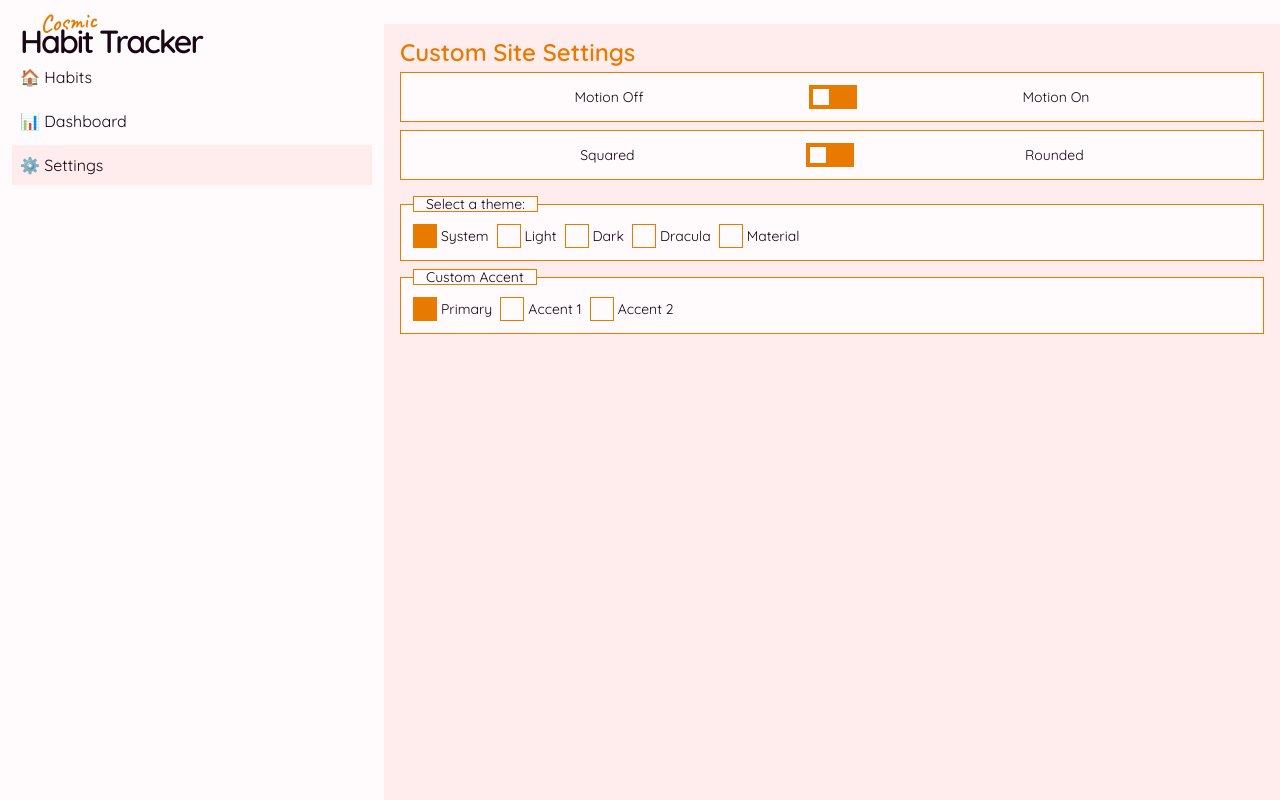
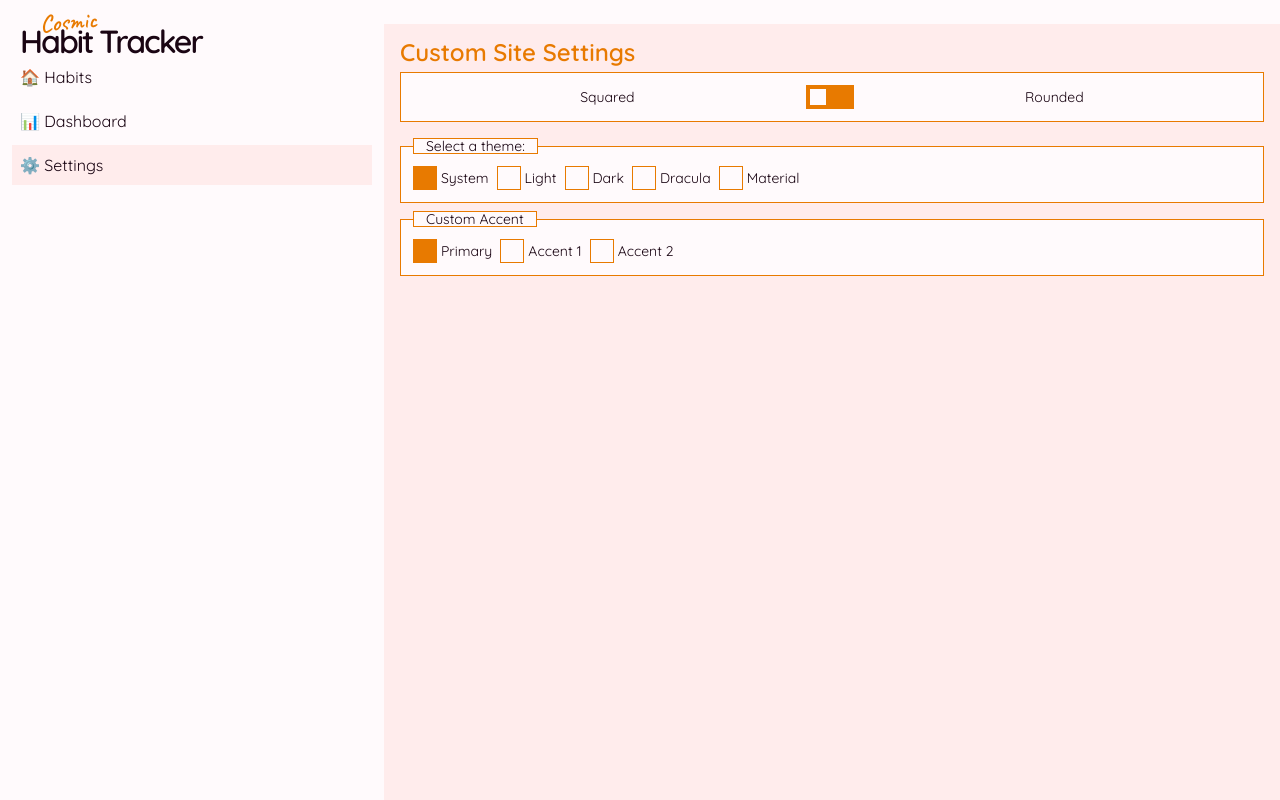
Before and after one commit to jermbo/CosmicHabitTracker, a Vue app in the folder habit-vue/: page /settings in a window 1280 px wide. Built offline with nearby package versions, Linux system fonts and the light colour scheme.

Commit message:
Adding rounded setting

```diff
--- /dev/null
+++ b/habit-vue/src/components/RoundedSelect.vue
@@ -0,0 +1,42 @@
+<template>
+	<div class="switch-wrapper">
+		<input
+			type="checkbox"
+			id="round"
+			name="round"
+			v-model="isRounded"
+			@change="onRoundedSelected"
+		/>
+		<label for="round" class="switch-label">Toggle Round</label>
+		<div class="switch">
+			<span>Squared</span>
+			<div class="thumb"></div>
+			<span>Rounded</span>
+		</div>
+	</div>
+</template>
+
+<script setup lang="ts">
+import { ref, onMounted } from 'vue';
+import { ROUNDED_KEY } from '@utils/constants';
+
+// Define reactive data
+const isRounded = ref(false);
+
+// Define methods
+function onRoundedSelected() {
+	localStorage.setItem(ROUNDED_KEY, isRounded.value.toString());
+	document.body.setAttribute('data-round', isRounded.value.toString());
+}
+
+// Retrieve data from local storage on component mount
+onMounted(() => {
+	const storedRounded = localStorage.getItem(ROUNDED_KEY);
+	if (storedRounded) {
+		isRounded.value = storedRounded === 'true';
+		document.body.setAttribute('data-round', storedRounded);
+	}
+});
+</script>
+
+<style scoped></style>
--- a/habit-vue/src/views/Settings.vue
+++ b/habit-vue/src/views/Settings.vue
@@ -4,24 +4,7 @@
 			<h2 class="h3">Custom Site Settings</h2>
 			<div class="settings">
 				<div class="stack">
-					<div class="switch-wrapper">
-						<input type="checkbox" id="motion" name="motion" />
-						<label for="motion" class="switch-label">Toggle Motion</label>
-						<div class="switch">
-							<span>Motion Off</span>
-							<div class="thumb"></div>
-							<span>Motion On</span>
-						</div>
-					</div>
-					<div class="switch-wrapper">
-						<input type="checkbox" id="round" name="round" />
-						<label for="round" class="switch-label">Toggle Round</label>
-						<div class="switch">
-							<span>Squared</span>
-							<div class="thumb"></div>
-							<span>Rounded</span>
-						</div>
-					</div>
+					<RoundedSelect />
 				</div>
 				<div class="stack">
 					<ThemeSelect />
@@ -35,6 +18,7 @@
 <script setup lang="ts">
 import ThemeSelect from '@components/ThemeSelect.vue';
 import AccentSelect from '@components/AccentSelect.vue';
+import RoundedSelect from '@components/RoundedSelect.vue';
 </script>
 
 <style>
```
Also changed, not shown: 1 other file (tests, documents, lock files or other folders).
